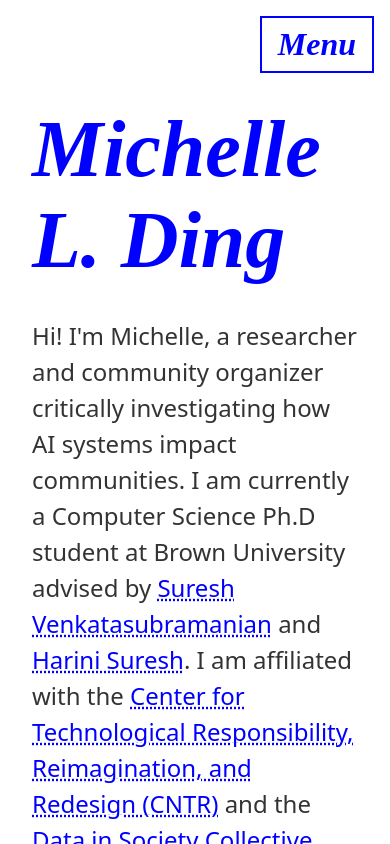
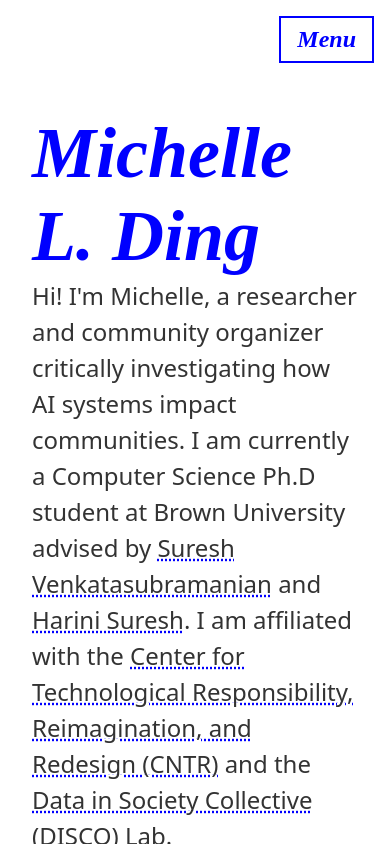
Before and after one commit to michelle-ding/michelle-ding.github.io, a React (Create React App) app: page / in a window 390 px wide. Built offline with nearby package versions, Linux system fonts and the light colour scheme; the HTML template or start-up script is replaced by a standard one.

Commit message:
Cleaning up formatting

```diff
--- a/src/PortfolioLayout.tsx
+++ b/src/PortfolioLayout.tsx
@@ -4,8 +4,9 @@
 const PortfolioLayout = () => {
   return (
     <div className="portfolio-layout">
-      <div className="mobile-header">Michelle L. Ding</div>
+      <h1>Michelle L. Ding</h1>
       <main className="portfolio-bio" role="main" aria-label="Biography">
+
         <div>
           <p>
             Hi! I'm Michelle, a researcher and community organizer critically investigating how AI systems impact communities.
--- a/src/Publications.tsx
+++ b/src/Publications.tsx
@@ -11,12 +11,9 @@
         The Malicious Technical Ecosystem: Exposing Limitations
         in Technical Governance of AI-Generated Nonconsensual Intimate Images of Adults.</a>
         <br></br>
-        <b>Michelle L. Ding</b> and Harini Suresh,
+       <span className="name">Michelle L. Ding</span> and Harini Suresh,
         Sociotechnical AI Governance
         Workshop, CHI 2025
-
-
-
         </div>
     </main>
   );
--- a/src/Website.tsx
+++ b/src/Website.tsx
@@ -11,7 +11,7 @@
        accessibility features, mobile responsivity, and minor debugging. No website content or personal
        information about me or my collaborators was inputted {" "}
        <a href="https://chatgpt.com/share/68f3fa85-7908-8013-a521-9b62fe6033d0" id="ref" target="_blank">
-        [see chat history]</a>. Last updated October 2025.
+        (see chat history here)</a>. Last updated October 2025.
 
     </main>
   );
--- a/src/styles/PortfolioLayout.css
+++ b/src/styles/PortfolioLayout.css
@@ -19,7 +19,7 @@
 
 /* Links inside paragraphs */
 a {
-  color: var(--highlight);
+  color: var(--text);
   background-color: none;
   text-decoration: underline;
   text-decoration-style: dotted;
@@ -31,8 +31,7 @@
   display: flex;
   flex-direction: column;
   position: relative;
-  padding: 0em 2rem 2rem;
-  max-width: 1500px;
+  padding: 2rem 2rem 4rem;
   margin: 0 auto;
 }
 
@@ -43,15 +42,15 @@
   flex-direction: column;
   align-items: flex-start;
   justify-content: flex-start;
-  padding: 2rem 0;
+  /* padding: 2rem 0; */
 }
 
 .portfolio-bio p {
-  font-size: 3rem;
+  font-size: 2rem;
   line-height: 1.5;
   margin: 0 0 2rem 0;
   color: var(--text);
-  max-width: 60ch;
+  /* max-width: 60ch; */
   text-align: left;
 }
 
@@ -62,7 +61,7 @@
   justify-content: space-between;
   align-items: center;
   max-width: 60ch;
-  font-size: 3rem;
+  font-size: 2rem;
   gap: 1rem;
 }
 
@@ -85,7 +84,7 @@
   flex-direction: column;
   line-height: 1.5;
   color: var(--text);
-  max-width: 1500px;
+  /* max-width: 1500px; */
 }
 
 h1 {
@@ -93,7 +92,8 @@
   font: weight 500px;
   color: var(--highlight);
   font-family: didot;
-  font-size: 5rem;
+  font-size: 6rem;
+  margin-bottom:0em;
 }
 
 .publications-list {
@@ -192,7 +192,7 @@
   font-size: 2rem;
   font-weight: 700;
   text-decoration: none;
-  border: 3px dotted transparent;
+  border: 2px solid transparent;
   border-radius: 0rem;
   margin: 0em;
   padding: 0.25em 0.5em;  /* increased padding inside the border box */
@@ -206,7 +206,6 @@
   border-color: white;
 }
 
-
 /* Talks / Website */
 .talks,
 .resources,
@@ -217,6 +216,8 @@
   line-height: 1.5;
   color: var(--text);
 }
+
+
 
 .website {
   padding: 2rem 2rem 10rem;
@@ -247,7 +248,7 @@
   color: var(--highlight);
   font-family: didot;
   font-style: italic;
-  font-size: 2rem;
+  font-size: 1.5rem;
   font-weight: 600;
   padding: 0.5rem 1rem;
   cursor: pointer;
@@ -269,7 +270,7 @@
 }
 
 .mobile-dropdown a {
-  font-size: 2rem;
+  font-size: 1.5rem;
   font-family: didot;
   font-style: italic;
   text-decoration: none;
@@ -300,7 +301,7 @@
 
   /* Font size adjustments */
   h1 {
-    font-size: 3rem;
+    font-size: 4.5rem;
   }
 
   .portfolio-bio p {
@@ -344,20 +345,7 @@
   }
 }
 
-/* Mobile-only header */
-.mobile-header {
-  display: none;          /* hidden by default */
-  font-size: 5rem;
-  padding-top: 0.5em;
-  font-family: didot;
-  font-style: italic;
-  font-weight: 600;       /* correct way */
-  color: var(--highlight);
-  text-align: left;
+.name{
+  color:var(--highlight);
+
 }
-/* Show header only on mobile */
-@media (max-width: 800px) {
-  .mobile-header {
-    display: block;
-  }
-}
```
